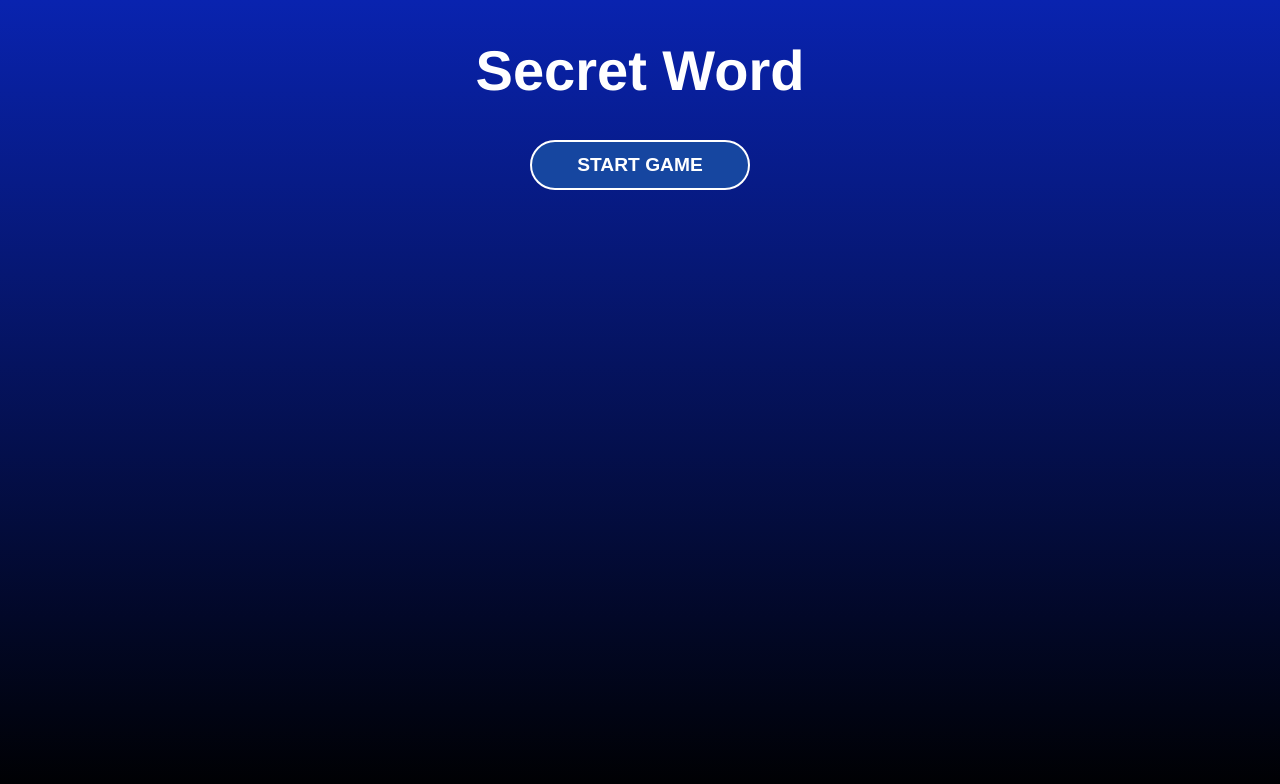
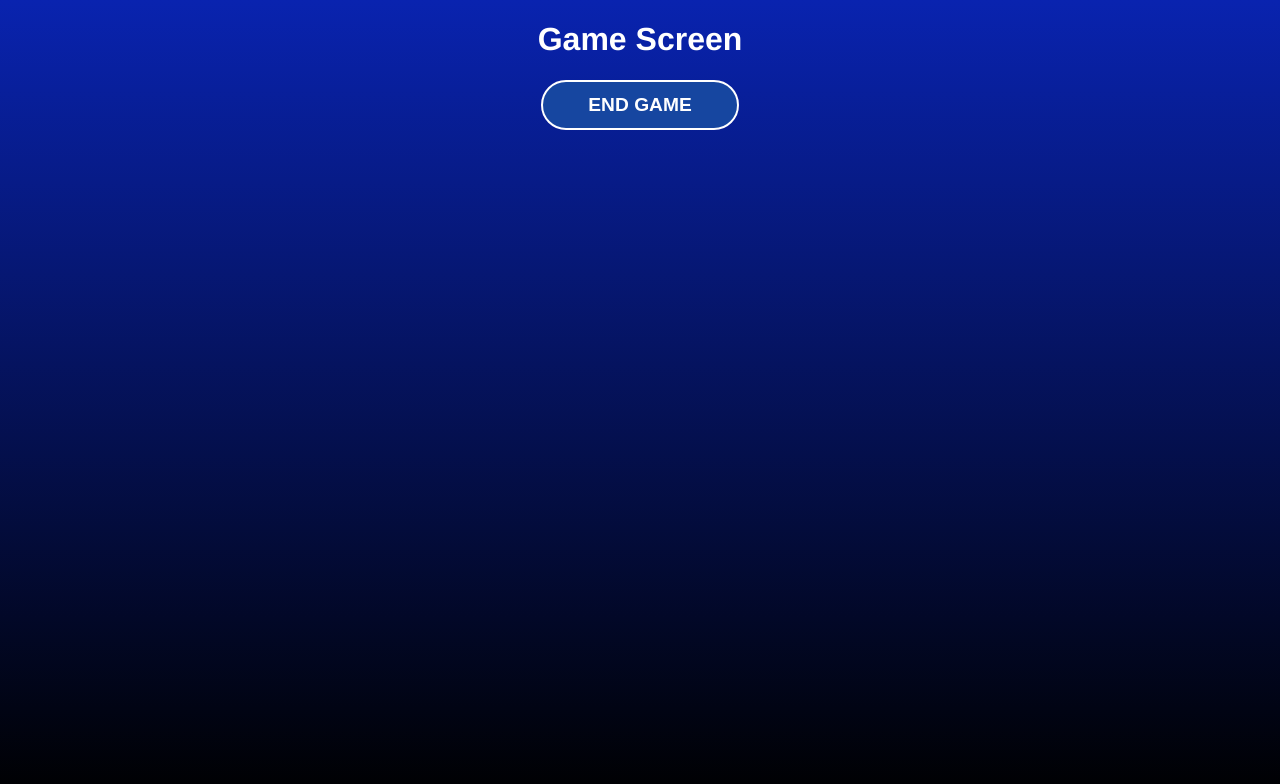
Before and after one commit to MaraisaFerreira/secret_word_game, a React (Vite) app: page / in a window 1280 px wide. Both pictures are taken after a click on the button "START GAME". Shown: the top 784 px of the page. Built offline with nearby package versions, Linux system fonts and the light colour scheme.

Commit message:
pick word & category

```diff
--- a/src/App.jsx
+++ b/src/App.jsx
@@ -20,13 +20,40 @@ const stages = [
 function App() {
 	const [gameStage, setGameStage] = useState(stages[0].name);
 	const [words] = useState(wordsList);
+	const [pickedWord, setPickedWord] = useState('');
+	const [pickedCategory, setPickedCategory] = useState('');
+	const [letters, setLetters] = useState(['']);
 
-	console.log(words);
+	const startGame = () => {
+		/* category */
+		const categories = Object.keys(words);
+		const category = categories[parseInt(Math.random() * categories.length)];
+
+		/* word */
+		const allWords = words[category];
+		const word = allWords[parseInt(Math.random() * allWords.length)];
+		setPickedCategory(category);
+		setPickedWord(word);
+		const wordLetters = word.toLowerCase().split('');
+		setLetters(wordLetters);
+
+		console.log(pickedWord, pickedCategory, letters);
+		setGameStage(stages[1].name);
+	};
+
+	const verifyLetter = () => {
+		setGameStage(stages[2].name);
+	};
+
+	const endGame = () => {
+		setGameStage(stages[0].name);
+	};
+
 	return (
 		<div className='App'>
-			{gameStage == stages[0].name && <StartScreen />}
-			{gameStage == stages[1].name && <GameScreen />}
-			{gameStage == stages[2].name && <GameOver />}
+			{gameStage == stages[0].name && <StartScreen startGame={startGame} />}
+			{gameStage == stages[1].name && <GameScreen verify={verifyLetter} />}
+			{gameStage == stages[2].name && <GameOver end={endGame} />}
 		</div>
 	);
 }
--- a/src/components/GameOver.jsx
+++ b/src/components/GameOver.jsx
@@ -1,7 +1,12 @@
 import './GameOver.css';
 
-const GameOver = () => {
-	return <div>GameOver</div>;
+const GameOver = ({ end }) => {
+	return (
+		<div>
+			<h1>Game Over</h1>
+			<button onClick={end}>Retry</button>
+		</div>
+	);
 };
 
 export default GameOver;
--- a/src/components/GameScreen.jsx
+++ b/src/components/GameScreen.jsx
@@ -1,7 +1,12 @@
 import './StartScreen.css';
 
-const GameScreen = () => {
-	return <div>Game Screen</div>;
+const GameScreen = ({ verify }) => {
+	return (
+		<div>
+			<h1>Game Screen</h1>
+			<button onClick={verify}>End Game</button>
+		</div>
+	);
 };
 
 export default GameScreen;
--- a/src/components/StartScreen.jsx
+++ b/src/components/StartScreen.jsx
@@ -1,10 +1,10 @@
 import './StartScreen.css';
 
-const StartScreen = () => {
+const StartScreen = ({ startGame }) => {
 	return (
 		<div className='start_screen'>
 			<h1>Secret Word</h1>
-			<button>Start Game</button>
+			<button onClick={startGame}>Start Game</button>
 		</div>
 	);
 };
```
